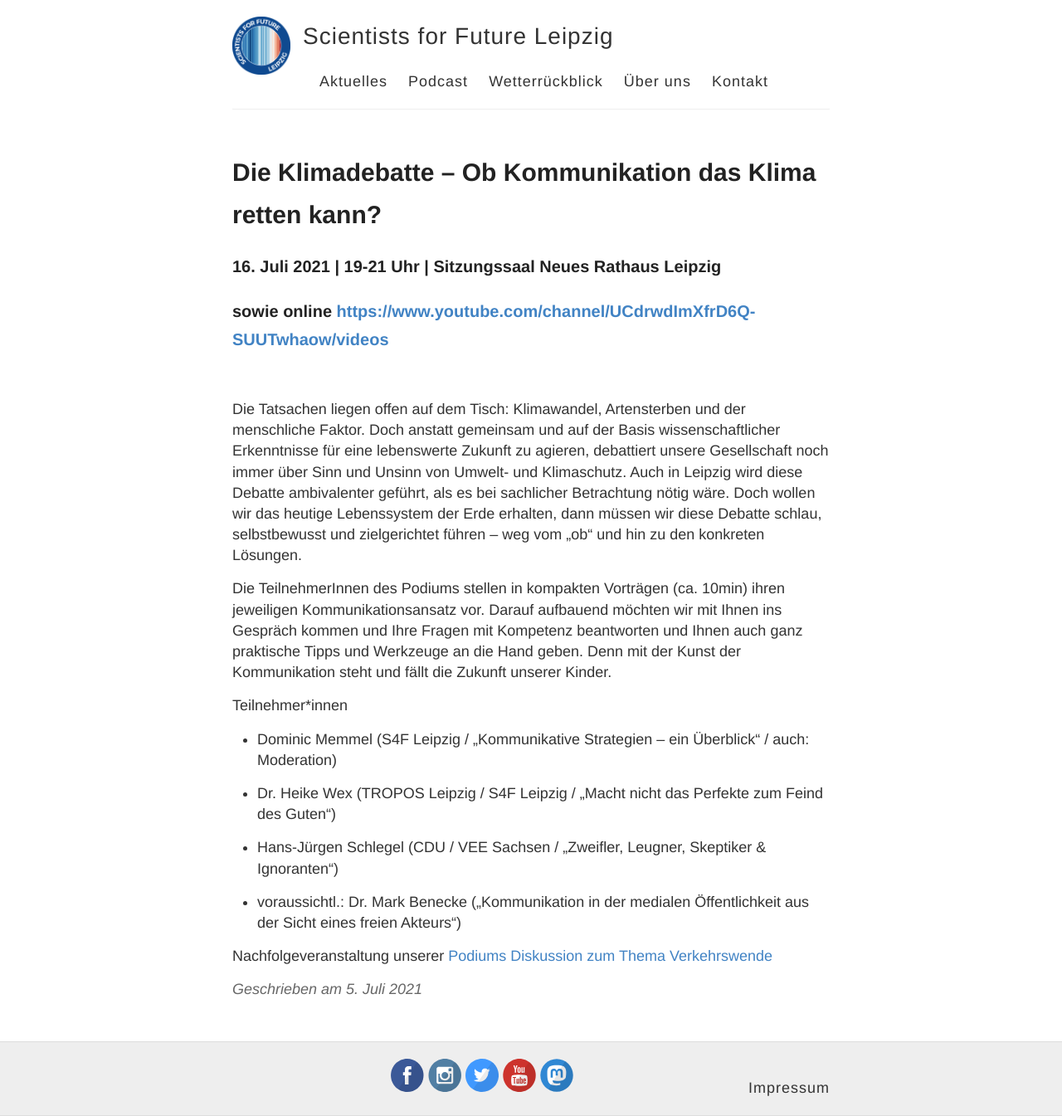
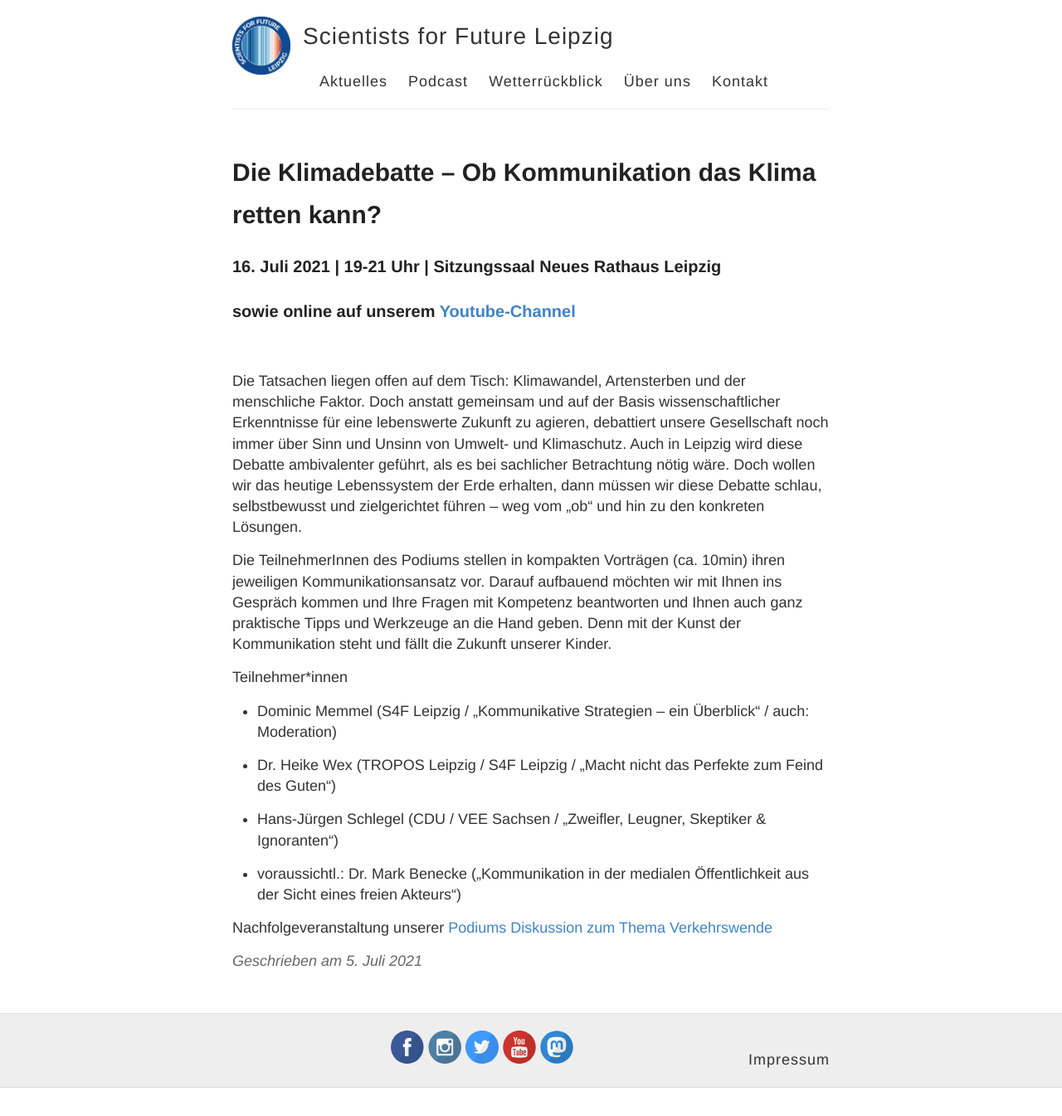
Before and after one commit to s4f-leipzig/s4f-leipzig.github.io, a Jekyll site: the page built from _posts/2021-07-05-Podiums-Diskussion.md, in a window 1280 px wide. Shown: the whole page at 83% size. Built offline with Jekyll 4.4.1, drawn with Linux system fonts in a browser that asks for light colours; after the commit the page ends 1311 px from its top, so only the background shows below that.

Commit message:
fix links 2

```diff
--- a/_posts/2021-07-05-Podiums-Diskussion.md
+++ b/_posts/2021-07-05-Podiums-Diskussion.md
@@ -5,7 +5,7 @@ category: News
 ---
 
 ### 16. Juli 2021 | 19-21 Uhr | Sitzungssaal Neues Rathaus Leipzig
-### sowie online [https://www.youtube.com/channel/UCdrwdImXfrD6Q-SUUTwhaow/videos](hier)
+### sowie online auf unserem [Youtube-Channel](https://www.youtube.com/channel/UCdrwdImXfrD6Q-SUUTwhaow/videos)
 
 ![](images/Sharepic_LNDW.png)
 
```
